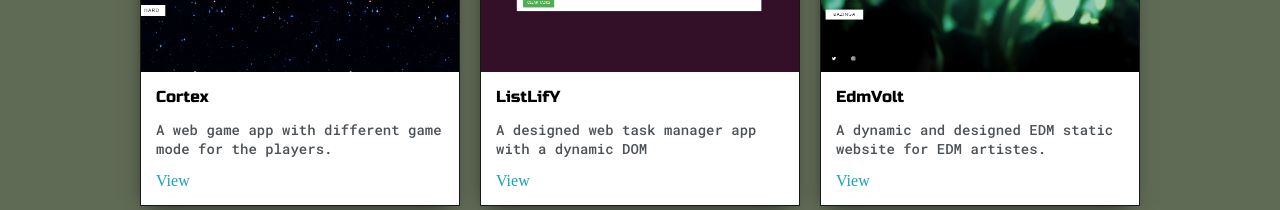
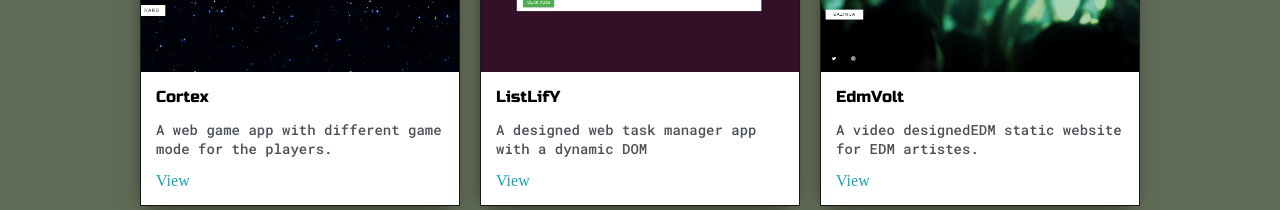
Before and after one commit to Onlygideon/portfolio-vs1, a plain HTML site: page index.html in a window 1280 px wide. Shown: the part 1500-1710 px from the top of the page. Drawn offline with Linux system fonts and the light colour scheme.

Commit message:
Update index.html

```diff
--- a/index.html
+++ b/index.html
@@ -159,7 +159,7 @@
                         <img class="thumbnail" src="images/image3.PNG">
                         <div class="post-preview">
                             <h6 class="post-title">EdmVolt</h6>
-                            <p class="post-intro">A dynamic and designed <abbr title="Electronic Dance Music">EDM</abbr> static website for EDM artistes. </p>
+                            <p class="post-intro">A video designed<abbr title="Electronic Dance Music">EDM</abbr> static website for EDM artistes. </p>
                             <a target="_blank" href="https://onlygideon.github.io/edmvolt/">View</a>
                         </div>
                     </div>
```
